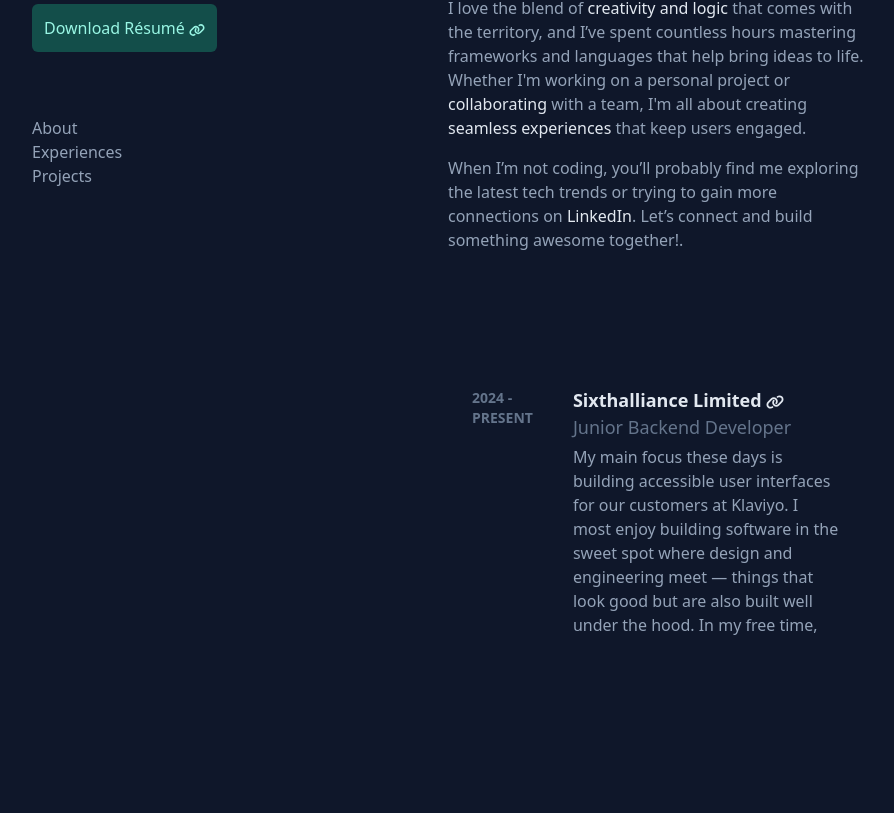
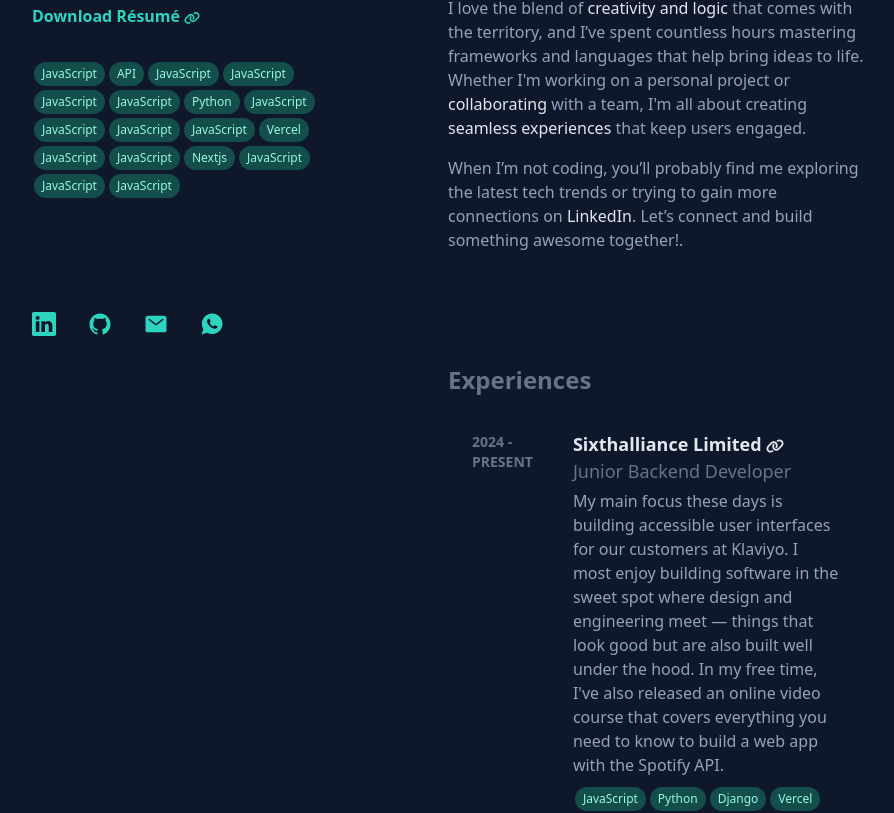
Before and after one commit to devRaphael13/portfolio_v2, a Next.js app: page / in a window 1280 px wide. Shown: the part 276-1089 px from the top of the page, without its empty margins (192-1086 px from the left). Before the commit the page ends 1024 px from the top, so only its background shows below. Built offline with nearby package versions, Linux system fonts and the light colour scheme.

Commit message:
Add final styles

```diff
--- a/app/container.js
+++ b/app/container.js
@@ -18,12 +18,12 @@ export default function Container({ is_xp }) {
                     with the Spotify API.
                 </p>
                 <div className="mt-2">
-                    <span className="inline-block py-1 px-2 m-0.5 text-sm rounded-full bg-teal-900 text-teal-200">JavaScript</span>
-                    <span className="inline-block py-1 px-2 m-0.5 text-sm rounded-full bg-teal-900 text-teal-200">Python</span>
-                    <span className="inline-block py-1 px-2 m-0.5 text-sm rounded-full bg-teal-900 text-teal-200">Django</span>
-                    <span className="inline-block py-1 px-2 m-0.5 text-sm rounded-full bg-teal-900 text-teal-200">Vercel</span>
-                    <span className="inline-block py-1 px-2 m-0.5 text-sm rounded-full bg-teal-900 text-teal-200">React</span>
-                    <span className="inline-block py-1 px-2 m-0.5 text-sm rounded-full bg-teal-900 text-teal-200">JavaScript</span>
+                    <span className="inline-block py-1 px-2 m-0.5 text-xs rounded-full bg-teal-900 text-teal-200">JavaScript</span>
+                    <span className="inline-block py-1 px-2 m-0.5 text-xs rounded-full bg-teal-900 text-teal-200">Python</span>
+                    <span className="inline-block py-1 px-2 m-0.5 text-xs rounded-full bg-teal-900 text-teal-200">Django</span>
+                    <span className="inline-block py-1 px-2 m-0.5 text-xs rounded-full bg-teal-900 text-teal-200">Vercel</span>
+                    <span className="inline-block py-1 px-2 m-0.5 text-xs rounded-full bg-teal-900 text-teal-200">React</span>
+                    <span className="inline-block py-1 px-2 m-0.5 text-xs rounded-full bg-teal-900 text-teal-200">JavaScript</span>
                 </div>
             </div>
         </article>
--- a/app/globals.css
+++ b/app/globals.css
@@ -1,6 +1,10 @@
 @tailwind base;
 @tailwind components;
 @tailwind utilities;
+
+html {
+    scroll-behavior: smooth;
+}
 
 @layer utilities {
     /* Hide scrollbar for Chrome, Safari and Opera */
--- a/app/page.js
+++ b/app/page.js
@@ -1,34 +1,43 @@
 import Container from "./container";
+import Skills from "./skills";
 import { FaLink } from "react-icons/fa6";
+import { BsLinkedin } from "react-icons/bs";
+import { IoLogoGithub } from "react-icons/io";
+import { IoMail } from "react-icons/io5";
+import { IoLogoWhatsapp } from "react-icons/io";
 
 export default function Home() {
     return (
         <main className="grid grid-cols-2">
-            <section className="sticky">
+            <section>
                 <h1 className="text-4xl font-bold tracking-tight text-slate-200 sm:text-5xl">Raphael Ezeigwe</h1>
                 <h2 className="mt-3 text-lg font-medium tracking-tight text-slate-200 sm:text-xl">Fullstack Developer</h2>
                 <p className="mt-4 max-w-xs leading-normal">I Craft Seamless Digital Experiences from Front to Back.</p>
 
-                <a href="" className="download-btn w-max mt-4 rounded-md block bg-teal-900 text-teal-200 px-3 py-3">Download  Résumé <FaLink className="inline-block"/></a>
-                <ul className="mt-16">
-                    <li>
-                        <a href="#">About</a>
-                    </li>
-                    <li>
-                        <a href="#">Experiences</a>
-                    </li>
-                    <li>
-                        <a href="#">Projects</a>
-                    </li>
-                </ul>
-
-                <div>{/* For the icons  */}</div>
+                <a href="" className="hover:drop-shadow-glow w-max font-bold mt-4 block text-teal-400">
+                    Download Résumé <FaLink className="inline-block" />
+                </a>
+                <Skills />
+                <div className="flex max-w-3/4 gap-x-8 mt-28">
+                    <a className="hover:drop-shadow-glow text-teal-400">
+                        <BsLinkedin className="w-6 h-6" />
+                    </a>
+                    <a className="hover:drop-shadow-glow text-teal-400">
+                        <IoLogoGithub className="w-6 h-6" />
+                    </a>
+                    <a className="hover:drop-shadow-glow text-teal-400">
+                        <IoMail className="w-6 h-6" />
+                    </a>
+                    <a className="hover:drop-shadow-glow text-teal-400">
+                        <IoLogoWhatsapp className="w-6 h-6" />
+                    </a>
+                </div>
             </section>
 
             {/* Content */}
 
-            <section className="flex h-screen overflow-auto no-scrollbar flex-col gap-y-28">
-                <div className="flex flex-col gap-y-4">
+            <section className="flex flex-col gap-y-28">
+                <div id="about" className="flex flex-col gap-y-4 ">
                     <p className="leading-normal">
                         Hey there! I'm a <span className="text-slate-200">full stack developer</span> who jumped into the tech scene in 2020, right when the world was shifting gears into the digital
                         space. It’s been an exciting journey so far—I've dabbled in everything from crafting sleek <span className="text-slate-200">user interfaces</span> to building{" "}
@@ -49,23 +58,26 @@ export default function Home() {
                 </div>
 
                 <div>
-                    <div className="flex flex-col gap-y-1">
+                    <div id="experiences" className="flex flex-col gap-y-1">
                         {/* Experiences */}
-                        <Container is_xp={true} />
-                        <Container is_xp={true} />
-                        <Container is_xp={true} />
+                        <h2 className="text-2xl mb-2 font-bold text-slate-500">Experiences</h2>
                         <Container is_xp={true} />
                     </div>
-                    <a className="text-lg font-bold mt-6 block text-slate-200 hover:text-teal-400" href="">
-                        View Full Résumé <FaLink className="inline-block" />
+                    <a className="hover:drop-shadow-glow text-md font-bold mt-6 block text-teal-400" href="">
+                        View Work History <FaLink className="inline-block" />
                     </a>
 
-                    <div className="flex flex-col gap-y-1">
+                    <div id="projects" className="flex flex-col gap-y-1 mt-28">
                         {/* Projects  */}
+                        <h2 className="text-2xl mb-2 font-bold text-slate-500">Projects</h2>
                         <Container />
                         <Container />
                         <Container />
                         <Container />
+
+                        <a className="hover:drop-shadow-glow text-md font-bold mt-6 block text-teal-400" href="">
+                            View Project Archive <FaLink className="inline-block" />
+                        </a>
                     </div>
                 </div>
             </section>
--- /dev/null
+++ b/app/skills.js
@@ -0,0 +1,26 @@
+"use client";
+
+export default function Skills({ classes }) {
+    return (
+        <div className={`${classes} mt-8 w-3/4`}>
+            <span className="inline-block py-1 px-2 m-0.5 text-xs rounded-full bg-teal-900 text-teal-200">JavaScript</span>
+            <span className="inline-block py-1 px-2 m-0.5 text-xs rounded-full bg-teal-900 text-teal-200">API</span>
+            <span className="inline-block py-1 px-2 m-0.5 text-xs rounded-full bg-teal-900 text-teal-200">JavaScript</span>
+            <span className="inline-block py-1 px-2 m-0.5 text-xs rounded-full bg-teal-900 text-teal-200">JavaScript</span>
+            <span className="inline-block py-1 px-2 m-0.5 text-xs rounded-full bg-teal-900 text-teal-200">JavaScript</span>
+            <span className="inline-block py-1 px-2 m-0.5 text-xs rounded-full bg-teal-900 text-teal-200">JavaScript</span>
+            <span className="inline-block py-1 px-2 m-0.5 text-xs rounded-full bg-teal-900 text-teal-200">Python</span>
+            <span className="inline-block py-1 px-2 m-0.5 text-xs rounded-full bg-teal-900 text-teal-200">JavaScript</span>
+            <span className="inline-block py-1 px-2 m-0.5 text-xs rounded-full bg-teal-900 text-teal-200">JavaScript</span>
+            <span className="inline-block py-1 px-2 m-0.5 text-xs rounded-full bg-teal-900 text-teal-200">JavaScript</span>
+            <span className="inline-block py-1 px-2 m-0.5 text-xs rounded-full bg-teal-900 text-teal-200">JavaScript</span>
+            <span className="inline-block py-1 px-2 m-0.5 text-xs rounded-full bg-teal-900 text-teal-200">Vercel</span>
+            <span className="inline-block py-1 px-2 m-0.5 text-xs rounded-full bg-teal-900 text-teal-200">JavaScript</span>
+            <span className="inline-block py-1 px-2 m-0.5 text-xs rounded-full bg-teal-900 text-teal-200">JavaScript</span>
+            <span className="inline-block py-1 px-2 m-0.5 text-xs rounded-full bg-teal-900 text-teal-200">Nextjs</span>
+            <span className="inline-block py-1 px-2 m-0.5 text-xs rounded-full bg-teal-900 text-teal-200">JavaScript</span>
+            <span className="inline-block py-1 px-2 m-0.5 text-xs rounded-full bg-teal-900 text-teal-200">JavaScript</span>
+            <span className="inline-block py-1 px-2 m-0.5 text-xs rounded-full bg-teal-900 text-teal-200">JavaScript</span>
+        </div>
+    );
+}
--- a/tailwind.config.js
+++ b/tailwind.config.js
@@ -12,6 +12,12 @@ module.exports = {
         "gradient-conic":
           "conic-gradient(from 180deg at 50% 50%, var(--tw-gradient-stops))",
       },
+        dropShadow: {
+          glow: [
+            "0 0px 5px rgba(45, 212, 191, 0.35)",
+            "0 0px 10px rgba(45, 212, 191, 0.2)"
+          ]
+        }
     },
   },
   plugins: [],
```
